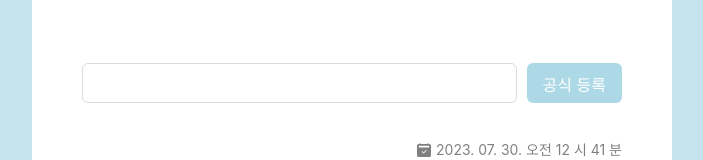
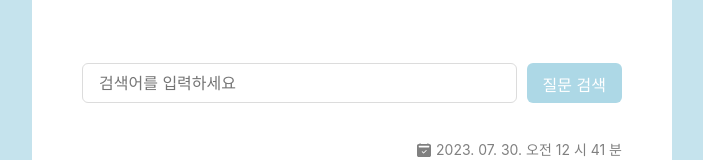
Before and after one commit to iberis2/raven-test, a React (Vite) app: page / in a window 1280 px wide. Shown: the top 160 px of the page, without its empty margins (288-991 px from the left). Built offline with nearby package versions, Linux system fonts and the light colour scheme; data requests are answered from the project's data file; sample sign-in values are in the browser's storage.

Commit message:
Formatting:  <AddQuestion /> → <SearchBar /> 로 변경
- 질문 작성은 페이지로 새로 만들기 위해

```diff
--- a/src/components/Questions/AddFormula.tsx
+++ b/src/components/Questions/SearchBar.tsx
@@ -1,7 +1,7 @@
 import { useState } from 'react'
-import styles from './AddFormula.module.css'
+import styles from './SearchBar.module.css'
 
-export default function AddFormula() {
+export default function SearchBar() {
   const [inputValue, setInputValue] = useState('')
 
   const handleSubmit = (event: React.FormEvent<HTMLFormElement>) => {
@@ -15,9 +15,10 @@ export default function AddFormula() {
         type='text'
         value={inputValue}
         onChange={event => setInputValue(event.target.value)}
+        placeholder='검색어를 입력하세요'
         className={styles.input}
       />
-      <button className={styles.submitBtn}>공식 등록</button>
+      <button className={styles.submitBtn}>질문 검색</button>
     </form>
   )
 }
--- a/src/pages/Questions.tsx
+++ b/src/pages/Questions.tsx
@@ -2,7 +2,7 @@ import { useEffect, useState } from 'react'
 import Title from '../components/Questions/Title'
 import { getDatas } from '../api/formula'
 import Logout from '../components/Questions/Logout'
-import AddFormula from '../components/Questions/AddFormula'
+import SearchBar from '../components/Questions/SearchBar'
 import styles from './Questions.module.css'
 
 type FormulasType = {
@@ -27,7 +27,7 @@ export default function Questions() {
 
   return (
     <div className={styles.questions}>
-      <AddFormula />
+      <SearchBar />
       <ul className={styles.ul}>
         {formulas.map(formula => (
           <Title {...formula} key={formula.id} />
```
Also changed, not shown: src/components/Questions/SearchBar.module.css (renamed from src/components/Questions/AddFormula.module.css).
